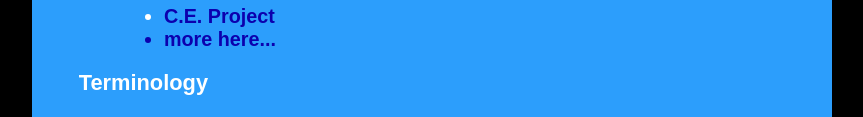
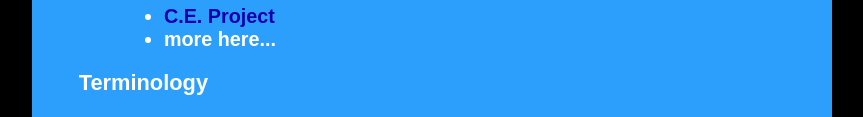
Before and after one commit to sgrzegorczyk-pvcc/sgrzegorczyk-pvcc.github.io, a plain HTML site: page index.html in a window 1280 px wide. Shown: the part 219-336 px from the top of the page, without its empty margins (208-1071 px from the left). Drawn offline with Linux system fonts and the light colour scheme.

Commit message:
Update index.html

```diff
--- a/index.html
+++ b/index.html
@@ -42,7 +42,7 @@
           <li><a href = "helloworld.html"> Hello World </a></li>
           <li><a href = "bagels.html"> Bagels </a></li>
           <li><a href = "planets.html"> Planets </a></li>
-          <li><a href = "home.html"> C.E. Project </li>
+          <li><a href = "home.html"> C.E. Project </a></li>
           <li>more here...</li>
         </ul>
       </h3>
```
